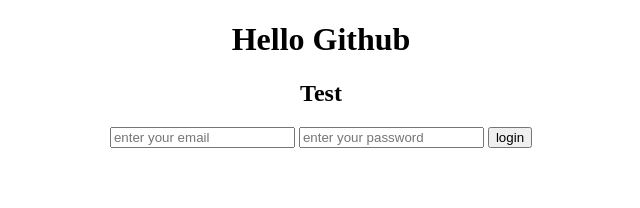
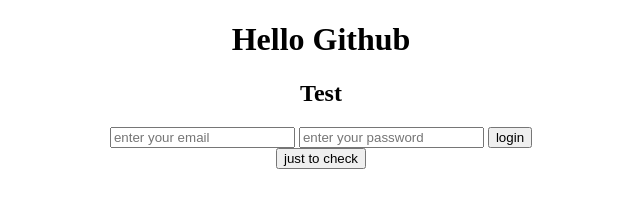
Before and after one commit to Sasoore/my-new-project, a plain HTML site: page index.html in a window 1280 px wide. Shown: the whole page, without its empty margins (319-959 px from the left). Drawn offline with Linux system fonts and the light colour scheme.

Commit message:
added a button

```diff
--- a/index.html
+++ b/index.html
@@ -15,7 +15,7 @@
       <input type="password" placeholder="enter your password" />
       <input type="submit" value="login" />
     </form>
-
+    <input type="submit" value="just to check" />
     <script src="script.js"></script>
   </body>
 </html>
```
